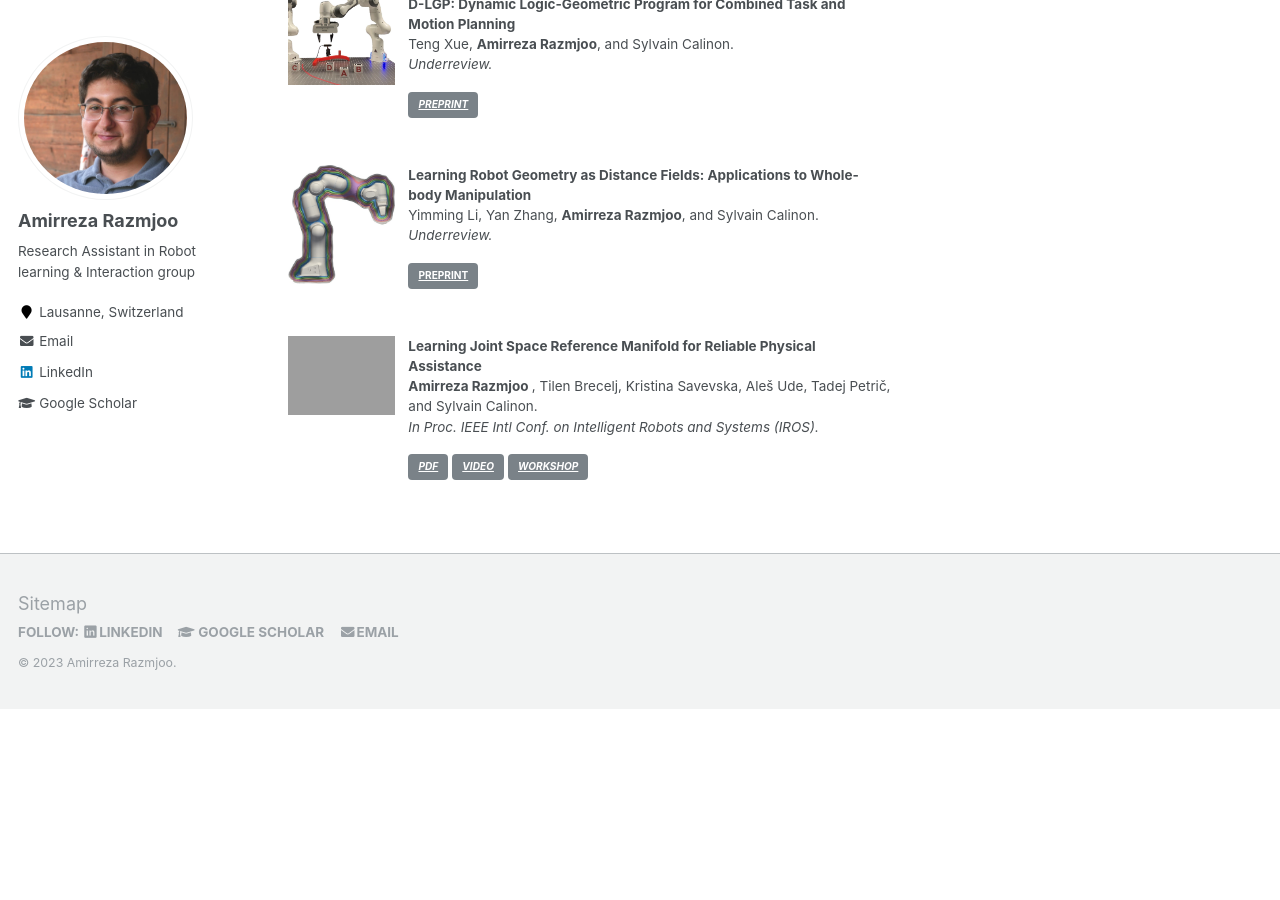
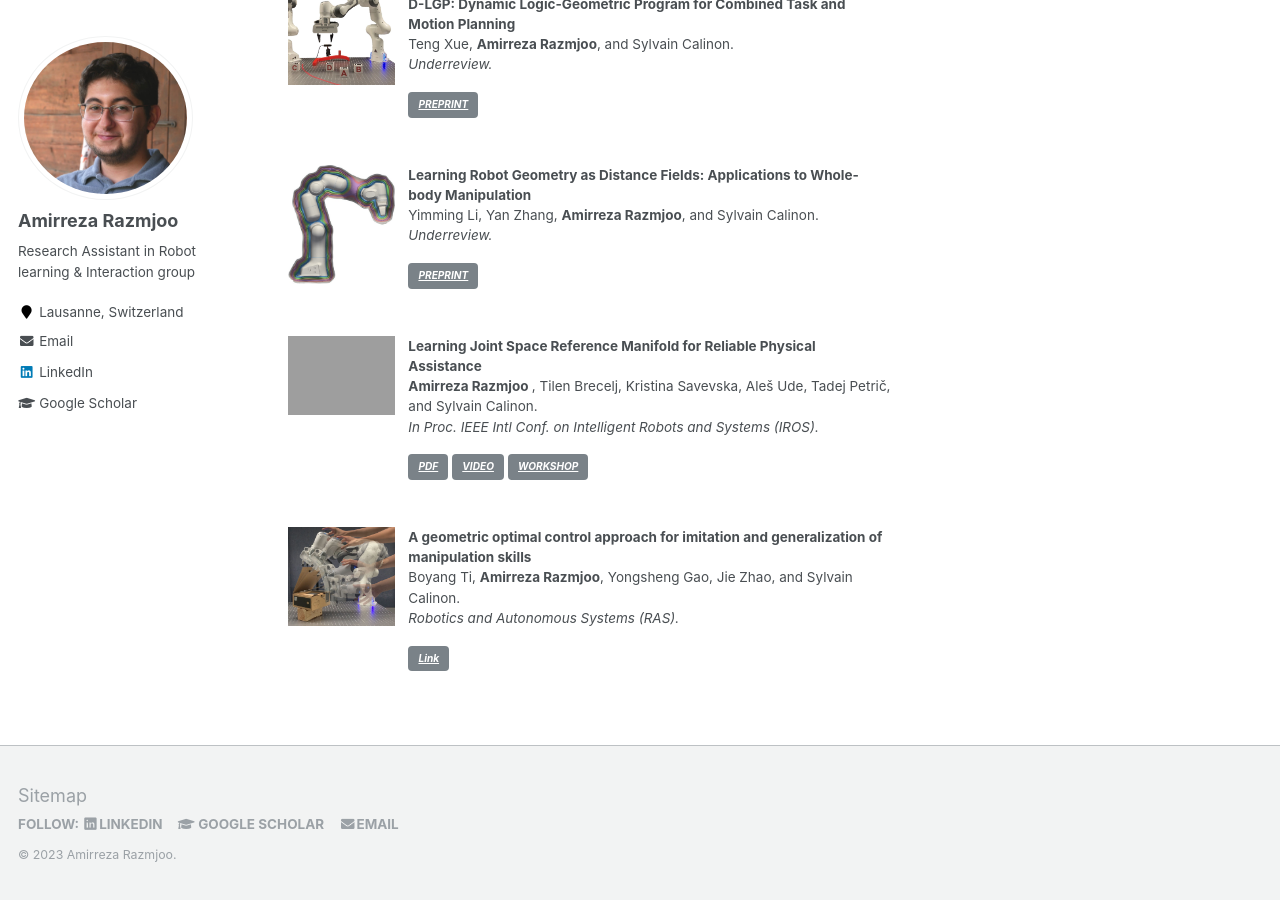
Before and after one commit to amirrazmjoo/amirrazmjoo.github.io, a Jekyll site: the page built from _pages/publications.md, in a window 1280 px wide and 900 px high, scrolled down 619 px. Built offline with Jekyll 4.4.1, drawn with Linux system fonts in a browser that asks for light colours; before the commit the page ends 1328 px from its top, so only the background shows below that.

Commit message:
Boyang's paper is added

```diff
--- a/_pages/publications.md
+++ b/_pages/publications.md
@@ -28,14 +28,13 @@ Teng Xue, <strong>Amirreza Razmjoo</strong>, and Sylvain Calinon. <br>
 <td style= "height=120px; vertical-align: top;"> <p>
 <strong> Learning Robot Geometry as Distance Fields: Applications to Whole-body Manipulation </strong> <br>
 Yimming Li, Yan Zhang, <strong>Amirreza Razmjoo</strong>, and Sylvain Calinon. <br>
-<i> Underreview.  </i>
+<i> Underreview.
 <br>
 <div class="links">
-    <a class="btn btn-info" href="https://arxiv.org/pdf/2307.00533.pdf" role="button" target="_blank"> PREPRINT </a> </div>   </p> </td>
+    <a class="btn btn-info" href="https://arxiv.org/pdf/2307.00533.pdf" role="button" target="_blank"> PREPRINT </a> </div>  </i>  </p> </td>
 </tr>
 </tbody>
 </table>
-
 
 <table >
 <tbody>
@@ -53,3 +52,17 @@ Yimming Li, Yan Zhang, <strong>Amirreza Razmjoo</strong>, and Sylvain Calinon. <
 </tr>
 </tbody>
 </table>
+
+<table >
+<tbody>
+<tr> <td style="width:120px; height=120px; vertical-align: top;"> <img style="float: left; margin-right: 10px " src="https://amirrazmjoo.github.io/images/RAS23.png" width="120px" height="120px" border="2px solid #bbb"> </td>
+<td style= "height=120px; vertical-align: top;"> <p>
+<strong> A geometric optimal control approach for imitation and generalization of manipulation skills </strong> <br>
+Boyang Ti, <strong>Amirreza Razmjoo</strong>, Yongsheng Gao, Jie Zhao, and Sylvain Calinon. <br>
+<i> Robotics and Autonomous Systems (RAS).
+<br>
+<div class="links">
+    <a class="btn btn-info" href="https://www.sciencedirect.com/science/article/abs/pii/S0921889023000520" role="button" target="_blank"> Link </a> </div>  </i>  </p> </td>
+</tr>
+</tbody>
+</table>
```
Also changed, not shown: images/RAS23.png (added).
